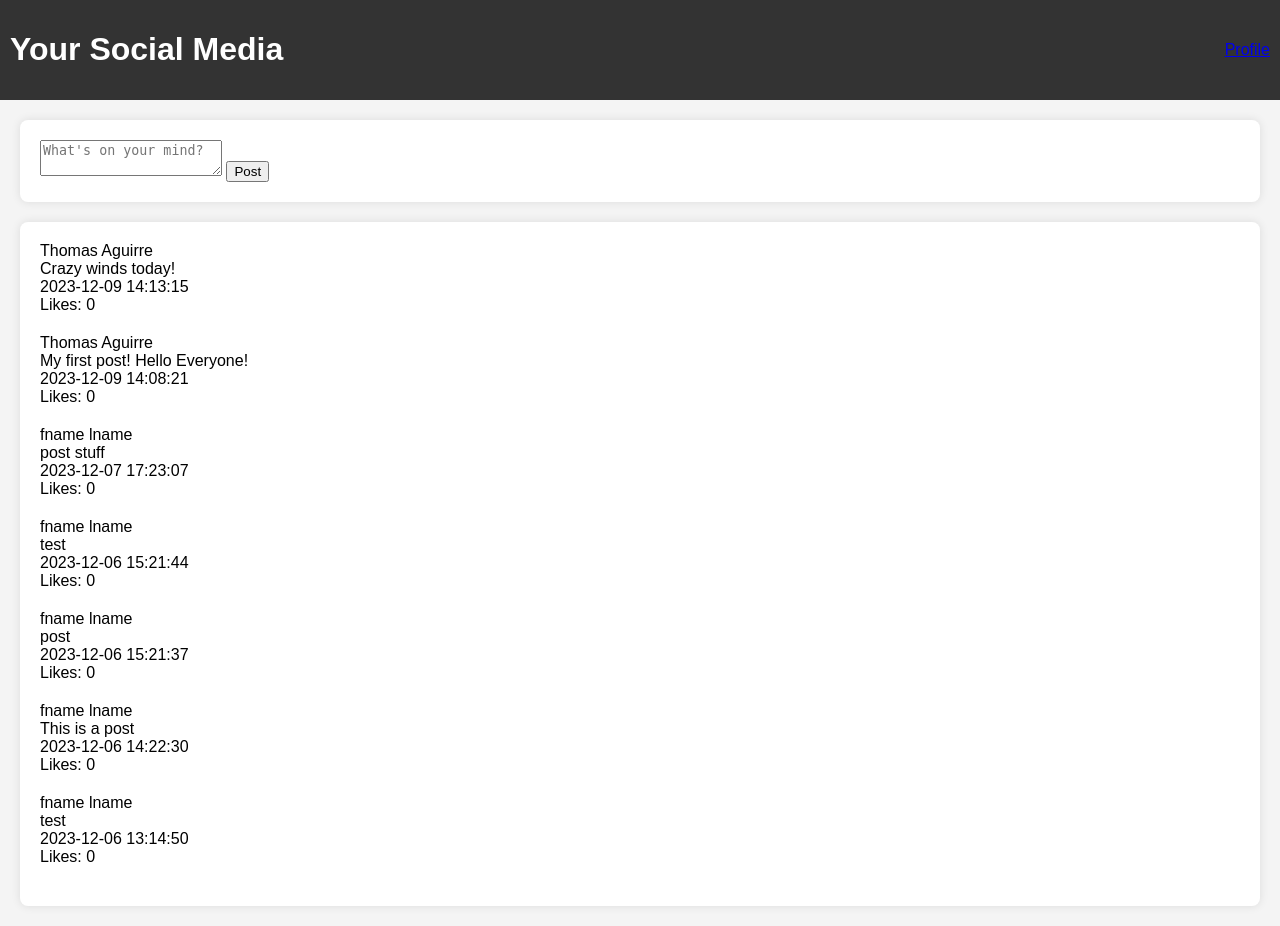
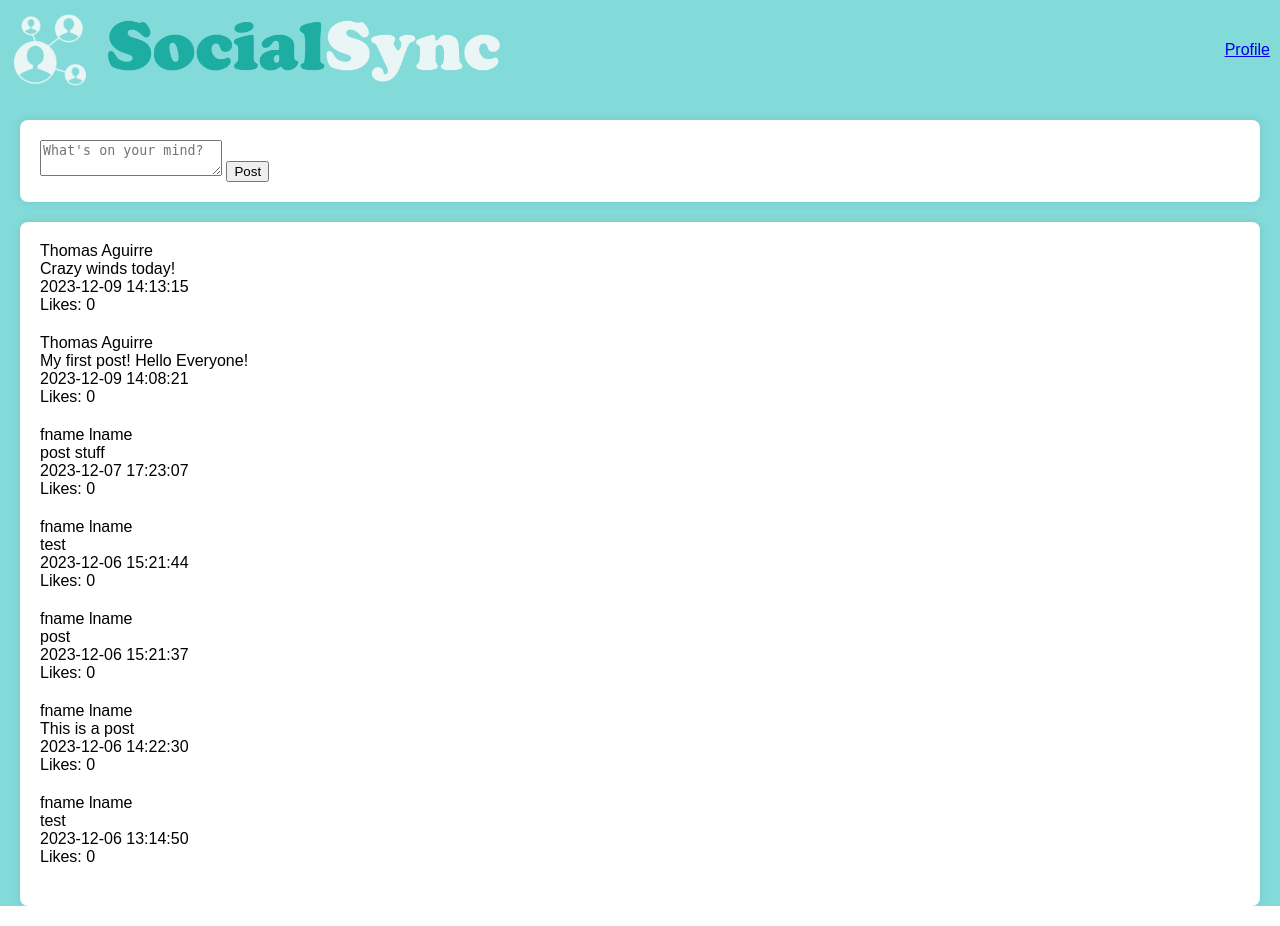
Before and after one commit to thomAguirre/SocialSync, a PHP site: page /site.php in a window 1280 px wide. Run offline with PHP 8.4, Linux system fonts and the light colour scheme; a user stored in the database is signed in; data comes from the database, SQL or seed files in the repository.

Commit message:
Moved site.php style into site.css

```diff
--- /dev/null
+++ b/site.css
@@ -0,0 +1,70 @@
+body, html {
+    height: 100%;
+    margin: 0;
+    padding: 0;
+}
+
+body {
+    font-family: Arial, sans-serif;
+    background-color: #83dbd9;
+}
+
+.navbar {
+    padding: 10px;
+    text-align: center;
+    display: flex;
+    justify-content: space-between;
+    align-items: center;
+    height: 10%;
+}
+
+.post-container {
+    margin: 20px;
+    background-color: #fff;
+    padding: 20px;
+    border-radius: 8px;
+    box-shadow: 0 0 10px rgba(0, 0, 0, 0.1);
+}
+
+.post-form {
+    margin-bottom: 20px;
+}
+
+.post-form textarea {
+    width: 100%;
+    padding: 10px;
+    border: 1px solid #ccc;
+    border-radius: 4px;
+    box-sizing: border-box;
+    resize: none;
+}
+
+.post-btn {
+    background-color: #4CAF50;
+    color: #fff;
+    border: none;
+    padding: 10px;
+    border-radius: 4px;
+    cursor: pointer;
+}
+
+.post-btn:hover {
+    background-color: #45a049;
+}
+
+.post {
+    margin-bottom: 20px;
+}
+
+.post p {
+    margin: 0;
+}
+
+.profile-icon {
+    color: #fff;
+    margin-left: auto; /* Push the profile icon to the far right */
+}
+
+.logo {
+    max-height: 100%;
+}
--- a/site.php
+++ b/site.php
@@ -5,72 +5,7 @@
     <meta name="viewport" content="width=device-width, initial-scale=1.0">
     <title>SocialSync | Feed</title>
     <!-- Add your CSS stylesheets here -->
-    <!-- Example: <link rel="stylesheet" href="styles.css"> -->
-    <style>
-        body {
-            font-family: Arial, sans-serif;
-            background-color: #f4f4f4;
-            margin: 0;
-            padding: 0;
-        }
-
-        .navbar {
-            background-color: #333;
-            padding: 10px;
-            color: #fff;
-            text-align: center;
-            display: flex;
-            justify-content: space-between;
-            align-items: center;
-        }
-
-        .post-container {
-            margin: 20px;
-            background-color: #fff;
-            padding: 20px;
-            border-radius: 8px;
-            box-shadow: 0 0 10px rgba(0, 0, 0, 0.1);
-        }
-
-        .post-form {
-            margin-bottom: 20px;
-        }
-
-        .post-form textarea {
-            width: 100%;
-            padding: 10px;
-            border: 1px solid #ccc;
-            border-radius: 4px;
-            box-sizing: border-box;
-            resize: none;
-        }
-
-        .post-btn {
-            background-color: #4CAF50;
-            color: #fff;
-            border: none;
-            padding: 10px;
-            border-radius: 4px;
-            cursor: pointer;
-        }
-
-        .post-btn:hover {
-            background-color: #45a049;
-        }
-
-        .post {
-            margin-bottom: 20px;
-        }
-
-        .post p {
-            margin: 0;
-        }
-
-        .profile-icon {
-            color: #fff;
-            margin-left: auto; /* Push the profile icon to the far right */
-        }
-    </style>
+    <link rel="stylesheet" href="./site.css">
 </head>
 <body>
 
@@ -85,7 +20,8 @@ if (!isset($_SESSION['username'])) {
 ?>
 
 <div class="navbar">
-    <h1>Your Social Media</h1>
+    <img src="./assets/SocialSync-Icon.png" class="logo">
+    <img src="./assets/SocialSync-Text.png" class="logo">
 
     <div class="profile-icon">
         <a href="profile.php">Profile</a>
```
